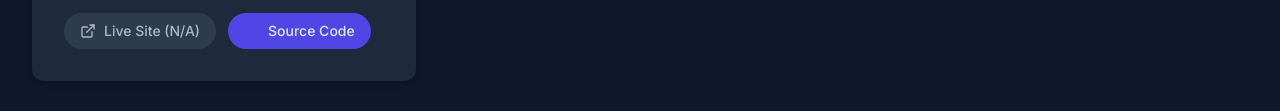
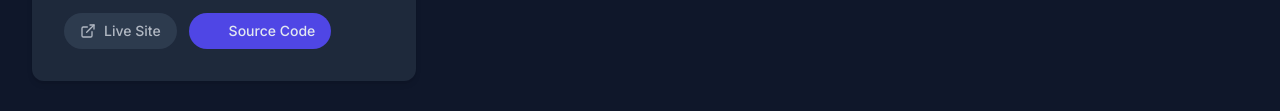
Before and after one commit to ayazcse/Portfolio, a plain HTML site: page index.html in a window 1280 px wide. Shown: the part 2667-2778 px from the top of the page. Drawn offline with nearby package versions, Linux system fonts and the light colour scheme; some icons are missing.

Commit message:
Update index.html

```diff
--- a/index.html
+++ b/index.html
@@ -315,7 +315,7 @@
                     <div class="flex flex-wrap gap-3 text-sm font-medium mt-auto">
                         <a href="https://ayazcse.github.io/AyazAI/" target="_blank" class="flex items-center space-x-2 text-slate-200 bg-slate-700 hover:bg-slate-600 px-4 py-2 rounded-full transition-colors opacity-75 cursor-not-allowed">
                             <i data-lucide="external-link" class="w-4 h-4"></i>
-                            <span>Live Site (N/A)</span>
+                            <span>Live Site</span>
                         </a>
                         <!-- Source Code Link for Project 4: Please verify/update the GitHub URL here -->
                         <a href="https://github.com/ayazcse/AyazAI" target="_blank" class="flex items-center space-x-2 text-slate-200 bg-indigo-600 hover:bg-indigo-700 px-4 py-2 rounded-full transition-colors">
```
